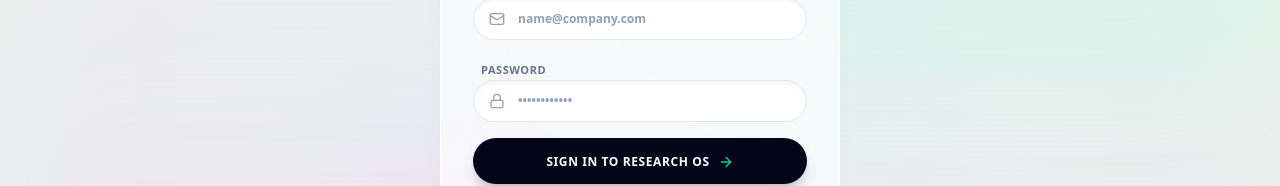
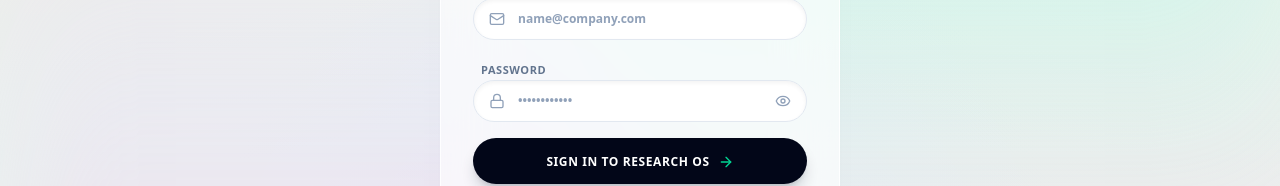
Before and after one commit to yash091122/Innova_Hack_chapter-1, a Next.js app: page /auth in a window 1280 px wide. Shown: the part 383-569 px from the top of the page. Built offline with nearby package versions, Linux system fonts and the light colour scheme; no server answers; a web font is replaced by a local one.

Commit message:
feat: add password visibility toggle

```diff
--- a/src/app/auth/page.tsx
+++ b/src/app/auth/page.tsx
@@ -18,7 +18,9 @@
   CheckCircle2,
   AlertCircle,
   Sparkles,
-  ArrowLeft
+  ArrowLeft,
+  Eye,
+  EyeOff
 } from "lucide-react";
 import { useAuth } from "@/context/AuthContext";
 
@@ -32,6 +34,7 @@
   const [loading, setLoading] = useState(false);
   const [error, setError] = useState("");
   const [successMsg, setSuccessMsg] = useState("");
+  const [showPassword, setShowPassword] = useState(false);
 
   // If user is already logged in, redirect to home page with input console open
   useEffect(() => {
@@ -167,13 +170,24 @@
               <div className="relative flex items-center">
                 <Lock className="w-4 h-4 text-slate-400 absolute left-4 pointer-events-none" />
                 <input
-                  type="password"
+                  type={showPassword ? "text" : "password"}
                   value={password}
                   onChange={(e) => setPassword(e.target.value)}
                   placeholder="••••••••••••"
                   required
-                  className="w-full bg-white pl-11 pr-4 py-3 rounded-full text-slate-900 placeholder-slate-400 text-xs font-semibold outline-none border border-slate-200 focus:border-emerald-500 shadow-inner transition-all"
+                  className="w-full bg-white pl-11 pr-11 py-3 rounded-full text-slate-900 placeholder-slate-400 text-xs font-semibold outline-none border border-slate-200 focus:border-emerald-500 shadow-inner transition-all"
                 />
+                <button
+                  type="button"
+                  onClick={() => setShowPassword(!showPassword)}
+                  className="absolute right-4 text-slate-400 hover:text-slate-600 transition-colors"
+                >
+                  {showPassword ? (
+                    <EyeOff className="w-4 h-4" />
+                  ) : (
+                    <Eye className="w-4 h-4" />
+                  )}
+                </button>
               </div>
             </div>
 
```
